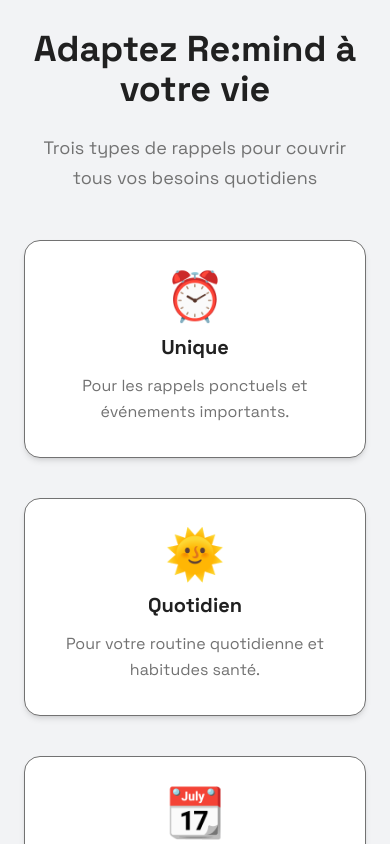
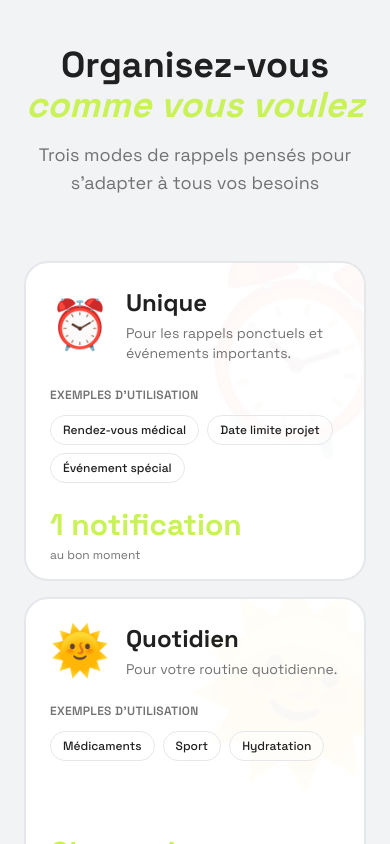
Before and after one commit to antoine-granier/remind-website, a Next.js app: page / in a window 390 px wide. Shown: the part 7960-8804 px from the top of the page. Built offline with nearby package versions, Linux system fonts and the light colour scheme.

Commit message:
change reminder type section and optimize SEO

```diff
--- a/app/layout.tsx
+++ b/app/layout.tsx
@@ -16,7 +16,12 @@
   const [isOpen, setIsOpen] = useState(false);
 
   return (
-    <html lang="fr" data-scroll-behavior="smooth" className="scroll-smooth">
+    <html
+      lang="fr"
+      data-scroll-behavior="smooth"
+      className="scroll-smooth"
+      title="Re:mind"
+    >
       <body className="font-sans bg-background text-primary m-0 p-0">
         {/* NAVBAR */}
         <nav className="w-full flex items-center justify-between py-5 px-6 md:px-10 bg-background2 shadow-sm fixed top-0 left-0 z-30">
@@ -41,7 +46,7 @@
             <li>
               <a
                 href="#discover"
-                className="relative text-secondary hover:text-action transition-colors duration-300
+                className="relative text-primary transition-colors duration-300
                   after:absolute after:bottom-[-4px] after:left-0 after:w-0 after:h-0.5
                   after:bg-action after:transition-all after:duration-300 hover:after:w-full"
               >
@@ -51,7 +56,7 @@
             <li>
               <a
                 href="#launch"
-                className="px-5 py-2.5 bg-action text-white rounded-lg font-semibold
+                className="px-5 py-2.5 bg-action text-primary rounded-lg font-semibold
                   hover:bg-action/90 hover:shadow-md transition-all duration-300
                   active:scale-95"
               >
@@ -97,7 +102,7 @@
             <li>
               <a
                 href="#discover"
-                className="text-secondary hover:text-action hover:bg-action/5 transition-all duration-200
+                className="text-primary hover:bg-action/5 transition-all duration-200
                   block py-3 px-4 rounded-lg"
                 onClick={() => setIsOpen(false)}
               >
@@ -107,7 +112,7 @@
             <li>
               <a
                 href="#launch"
-                className="bg-action text-white hover:bg-action/90 transition-all duration-200
+                className="bg-action text-primary hover:bg-action/90 transition-all duration-200
                   block py-3 px-4 rounded-lg text-center font-semibold"
                 onClick={() => setIsOpen(false)}
               >
--- a/app/page.tsx
+++ b/app/page.tsx
@@ -1,11 +1,51 @@
 import HeroScroll from "@/components/HeroScroll";
 import IPhoneMockup from "@/components/IphoneMockup";
 import ScrollReveal from "@/components/ScrollReveal";
-import Image from "next/image";
+import { Metadata } from "next";
+
+export const metadata: Metadata = {
+  title: "Re:mind – Application de rappels pour médicaments et tâches",
+  description:
+    "Re:mind centralise vos rappels de médicaments, tâches quotidiennes, péages et abonnements dans une app simple et intelligente sur iOS et Android.",
+  openGraph: {
+    type: "website",
+    title: "Re:mind – Application de rappels pour médicaments et tâches",
+    description:
+      "Ne manquez plus une prise de médicament ni une tâche importante grâce à Re:mind.",
+  },
+  twitter: {
+    card: "summary_large_image",
+    title: "Re:mind – Application de rappels pour médicaments et tâches",
+    description:
+      "Application de rappels pour gérer vos médicaments, tâches et échéances importantes.",
+  },
+};
+
+// JSON-LD (SoftwareApplication) conseillé par Google et schema.org pour les apps. [web:26][web:29][web:35]
+const jsonLd = {
+  "@context": "https://schema.org",
+  "@type": "SoftwareApplication",
+  name: "Re:mind",
+  applicationCategory: "LifestyleApplication",
+  operatingSystem: "iOS, Android",
+  description:
+    "Application de rappels pour gérer vos médicaments, tâches quotidiennes, péages et abonnements.",
+  offers: {
+    "@type": "Offer",
+    price: "0",
+    priceCurrency: "EUR",
+  },
+};
 
 export default function Home() {
   return (
     <main className="min-h-screen flex flex-col items-center bg-background text-primary">
+      <script
+        type="application/ld+json"
+        dangerouslySetInnerHTML={{
+          __html: JSON.stringify(jsonLd).replace(/</g, "\\u003c"),
+        }}
+      />
       {/* HERO SECTION AVEC ANIMATION SCROLL */}
       <HeroScroll />
 
@@ -233,41 +273,79 @@
         </ScrollReveal>
       </section>
 
-      {/* TYPES DE RAPPELS */}
-      <section className="w-full py-20 bg-background flex flex-col items-center px-6 overflow-hidden">
+      {/* TYPES DE RAPPELS - BENTO ENRICHI */}
+      <section className="w-full py-24 bg-background flex flex-col items-center px-6 overflow-hidden">
         <ScrollReveal>
-          <h2 className="text-4xl font-bold mb-6 text-primary text-center">
-            Adaptez Re:mind à votre vie
+          <h2 className="text-4xl md:text-5xl font-bold mb-4 text-primary text-center">
+            Organisez-vous{" "}
+            <span className="italic text-action">comme vous voulez</span>
           </h2>
         </ScrollReveal>
 
-        <ScrollReveal delay={0.2}>
-          <p className="text-secondary max-w-2xl text-center mb-12 text-lg leading-relaxed">
-            Trois types de rappels pour couvrir tous vos besoins quotidiens
+        <ScrollReveal delay={0.1}>
+          <p className="text-secondary text-center mb-16 text-lg max-w-2xl">
+            Trois modes de rappels pensés pour s'adapter à tous vos besoins
           </p>
         </ScrollReveal>
 
-        <div className="grid grid-cols-1 md:grid-cols-3 gap-10 max-w-6xl">
-          <ScrollReveal delay={0.1}>
-            <FeatureCard
+        <div className="grid grid-cols-1 md:grid-cols-6 gap-4 max-w-6xl w-full">
+          {/* Card 1 - Large */}
+          <ScrollReveal delay={0.2} className="md:col-span-4">
+            <EnrichedBentoCard
               title="Unique"
               icon="⏰"
               desc="Pour les rappels ponctuels et événements importants."
+              features={[
+                "Rendez-vous médical",
+                "Date limite projet",
+                "Événement spécial",
+              ]}
+              stats="1 notification"
+              statsLabel="au bon moment"
+              size="large"
             />
           </ScrollReveal>
-          <ScrollReveal delay={0.3}>
-            <FeatureCard
+
+          {/* Card 2 - Small */}
+          <ScrollReveal delay={0.3} className="md:col-span-2">
+            <EnrichedBentoCard
               title="Quotidien"
               icon="🌞"
-              desc="Pour votre routine quotidienne et habitudes santé."
+              desc="Pour votre routine quotidienne."
+              features={["Médicaments", "Sport", "Hydratation"]}
+              stats="Chaque jour"
+              statsLabel="sans y penser"
+              size="small"
             />
           </ScrollReveal>
-          <ScrollReveal delay={0.5}>
-            <FeatureCard
+
+          {/* Card 3 - Medium */}
+          <ScrollReveal delay={0.4} className="md:col-span-3">
+            <EnrichedBentoCard
               title="Hebdomadaire"
               icon="📆"
-              desc="Pour organiser vos tâches récurrentes sans effort."
+              desc="Pour organiser vos tâches récurrentes."
+              features={["Courses", "Ménage", "Révisions"]}
+              stats="Organisé"
+              statsLabel="sans stress"
+              size="medium"
             />
+          </ScrollReveal>
+
+          {/* Info Card */}
+          <ScrollReveal delay={0.5} className="md:col-span-3">
+            <div className="h-full bg-gradient-to-br from-action/5 to-primary/5 border-2 border-action/20 rounded-3xl p-8 flex flex-col items-center justify-center text-center gap-4 hover:border-action/40 transition-all duration-300 group cursor-pointer">
+              <div className="text-4xl mb-2">✨</div>
+              <h3 className="text-xl font-bold text-primary">
+                Mode personnalisé
+              </h3>
+              <p className="text-sm text-secondary">
+                Créez vos propres règles de récurrence
+              </p>
+              <div className="flex items-center gap-2 text-primary font-semibold text-sm mt-2">
+                Bientôt disponible...
+              </div>
+            </div>
           </ScrollReveal>
         </div>
       </section>
@@ -338,22 +416,91 @@
   );
 }
 
-function FeatureCard({
+// NOUVELLE FONCTION ENRICHIE
+function EnrichedBentoCard({
   title,
   icon,
   desc,
+  features,
+  stats,
+  statsLabel,
+  size = "medium",
 }: {
   title: string;
   icon: string;
   desc: string;
+  features: string[];
+  stats: string;
+  statsLabel: string;
+  size?: "small" | "medium" | "large";
 }) {
+  const heightClass =
+    size === "large"
+      ? "h-80 md:h-96"
+      : size === "small"
+      ? "h-80 md:h-96"
+      : "h-80";
+
   return (
-    <div className="bg-background2 rounded-2xl h-full shadow-md p-8 flex flex-col items-center gap-3 border border-secondary hover:shadow-xl hover:scale-105 transition-all">
-      <span className="text-5xl">{icon}</span>
-      <span className="text-xl font-bold text-primary">{title}</span>
-      <span className="text-base text-secondary text-center leading-relaxed">
-        {desc}
-      </span>
+    <div
+      className={`group ${heightClass} bg-background2 border-2 border-gray-200 rounded-3xl p-6 md:p-8 hover:border-action/30 hover:shadow-xl transition-all duration-300 flex flex-col justify-between overflow-hidden relative`}
+    >
+      <div
+        className={`absolute inset-0 opacity-0 group-hover:opacity-100 transition-opacity duration-500`}
+      />
+
+      {/* Background icon watermark */}
+      <div className="absolute top-0 right-0 text-[180px] opacity-[0.03] transform rotate-12 translate-x-12 -translate-y-12 pointer-events-none">
+        {icon}
+      </div>
+
+      {/* Content */}
+      <div className="relative z-10 flex-1 flex flex-col">
+        {/* Header */}
+        <div className="flex items-start justify-between mb-6">
+          <div className="flex items-center gap-4">
+            <div className="text-5xl md:text-6xl transform group-hover:scale-110 transition-transform duration-300">
+              {icon}
+            </div>
+            <div>
+              <h3 className="text-2xl md:text-3xl font-bold text-primary mb-1">
+                {title}
+              </h3>
+              <p className="text-sm text-secondary">{desc}</p>
+            </div>
+          </div>
+        </div>
+
+        {/* Features list */}
+        <div className="flex-1 mb-6">
+          <p className="text-xs font-semibold text-secondary uppercase tracking-wide mb-3">
+            Exemples d'utilisation
+          </p>
+          <div className="flex flex-wrap gap-2">
+            {features.map((feature, index) => (
+              <span
+                key={index}
+                className="px-3 py-1.5 bg-white/50 border border-gray-200 text-primary text-xs font-medium rounded-full hover:border-action/40 hover:bg-white transition-colors"
+              >
+                {feature}
+              </span>
+            ))}
+          </div>
+        </div>
+
+        {/* Stats footer */}
+        <div className="flex items-end justify-between">
+          <div>
+            <div className="text-3xl md:text-4xl font-black text-action mb-1">
+              {stats}
+            </div>
+            <p className="text-xs text-secondary">{statsLabel}</p>
+          </div>
+        </div>
+      </div>
+
+      {/* Bottom accent bar */}
+      <div className="absolute bottom-0 left-0 right-0 h-1 bg-action transform scale-x-0 group-hover:scale-x-100 transition-transform duration-300 origin-left" />
     </div>
   );
 }
```
